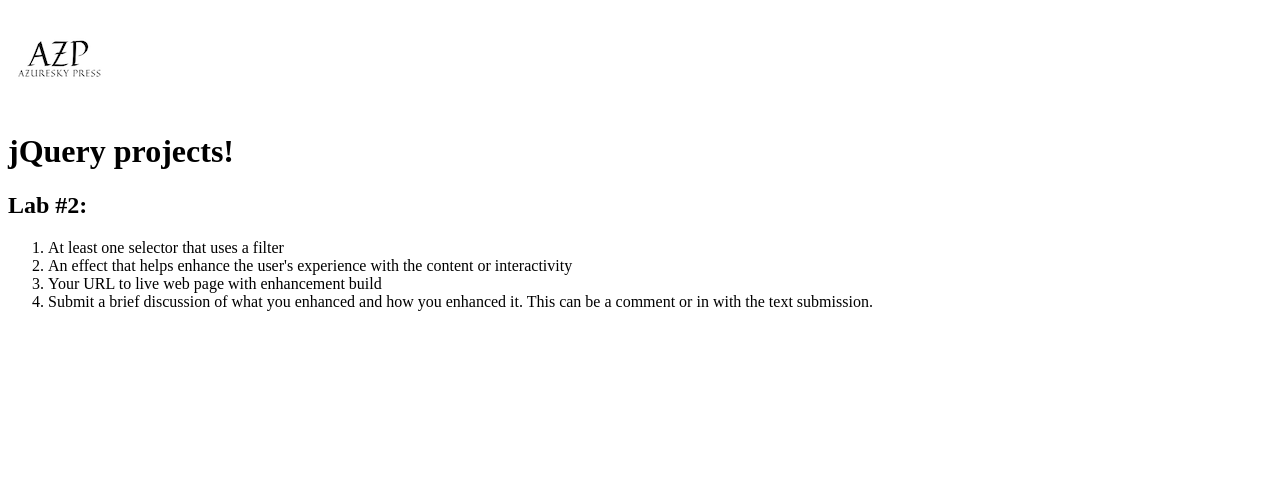
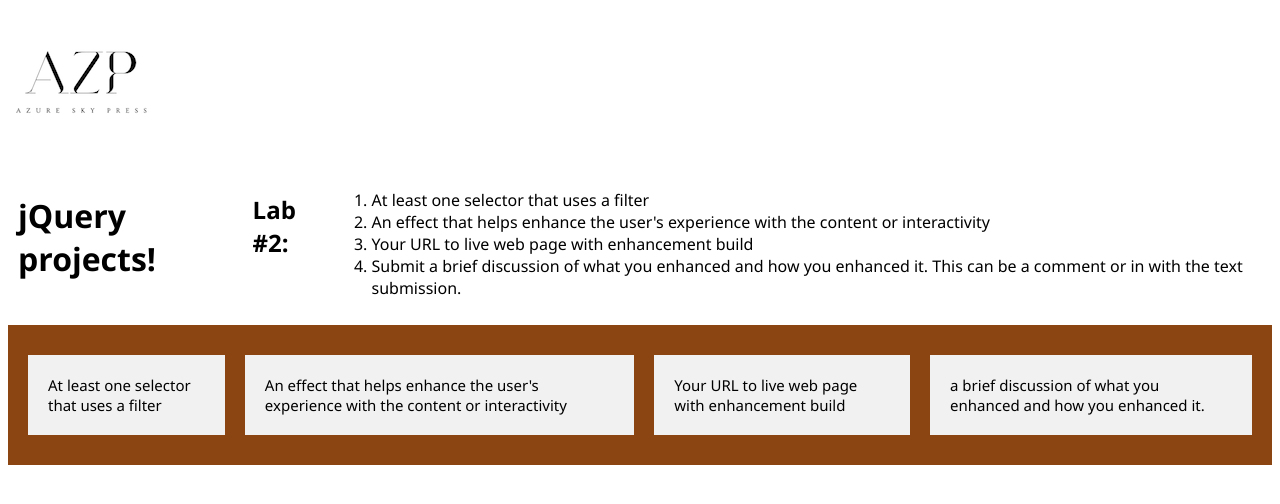
Before and after one commit to j-kincaid/jQuery-projects, a plain HTML site: page index.html in a window 1280 px wide. Drawn offline with nearby package versions, Linux system fonts and the light colour scheme; files whose address does not match are found by name.

Commit message:
add logo, set up placeholder divs

```diff
--- a/css/styles.css
+++ b/css/styles.css
@@ -7,6 +7,20 @@
     padding: 5%;
 }
 
-#press-logo {
-    max-width: 20px;
+* {
+    font-family:'Segoe UI', Tahoma, Geneva, Verdana, sans-serif;
 }
+.flex-container {
+    display: flex;
+    padding: 10px;
+}
+
+.shelf {
+    background-color: saddlebrown;
+}
+.flex-container > div {
+    background-color: #f1f1f1;
+    margin: 20px 10px;
+    padding: 20px;
+    font-size: 15px;
+}
--- a/index.html
+++ b/index.html
@@ -6,15 +6,18 @@
    <title>Hello jQuery world!</title>
    <script type="text/javascript" src="https://ajax.googleapis.com/ajax/libs/jquery/1.12.4/jquery.min.js"></script>
    <script type="text/javascript" src="script.js"></script>
+   <link rel="stylesheet" href="css/styles.css">
 </head>
 
 <!-- My plan for this project is to fulfill the requirements of assignments while eventually developing more features of a professional indie author's site. -->
 
 <body>
    <header>
-      <img src="images/logo.png" id="press-logo" href="https://julietkincaid.com/" alt="logo for Azuresky Press"></img>
+      <img src="images/bw-logo.png" class="press-logo" href="https://julietkincaid.com/" alt="logo for Azuresky Press"></img>
+      <!-- The logo is just a placeholder for the interactivity effect.
+       For the effect that enhances the experience I can use the toggle effect. -->
    </header>
-   <div id="main-content">
+   <div class="flex-container">
       <h1>jQuery projects!</h1>
       <h2>Lab #2:</h2>
       <ol>
@@ -24,5 +27,11 @@
          <li>Submit a brief discussion of what you enhanced and how you enhanced it. This can be a comment or in with the text submission.</li>
       </ol>
    </div>
+   <div class="flex-container shelf">
+      <div>At least one selector that uses a filter</div>
+      <div>An effect that helps enhance the user&#39;s experience with the content or interactivity</div>
+      <div>Your URL to live web page with enhancement build</div>
+      <div>a brief discussion of what you enhanced and how you enhanced it.</div>
+   </div>
 </body>
 </html>
--- a/scripts/script.js
+++ b/scripts/script.js
@@ -1,3 +1,4 @@
-$(document).ready(function() {
-    alert($('').length + 'is the most fun!');
-});
+
+// To use a filter to apply styles to specific items in the ordered list, this is how it's done:
+
+$('li')
```
Also changed, not shown: images/bw-logo.png (added), images/logo.png (deleted), images/wb-logo.png (added).
